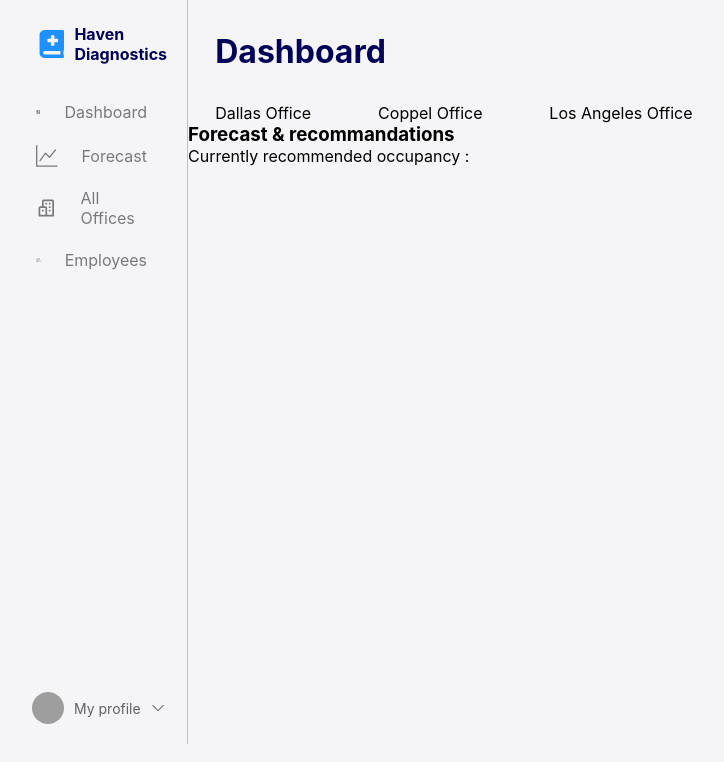
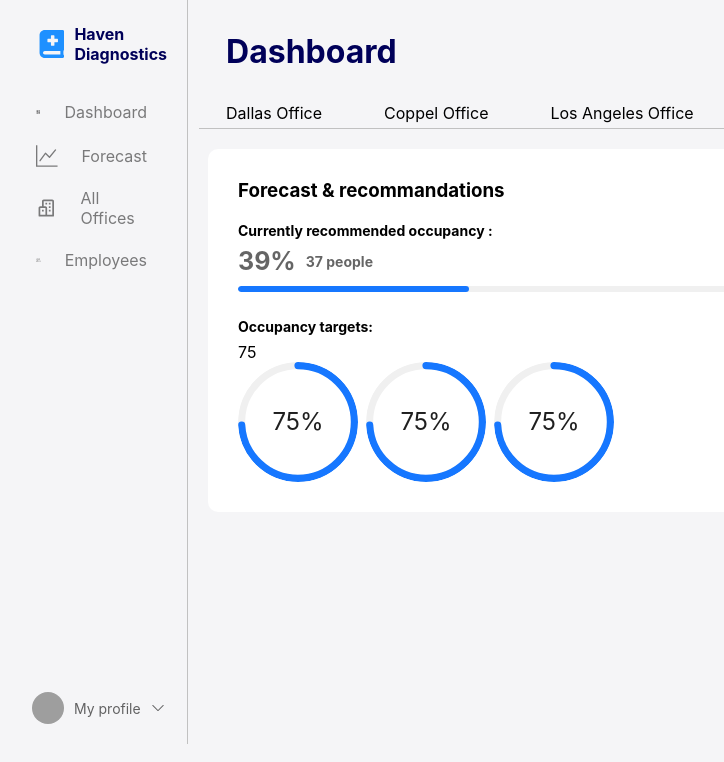
Before and after one commit to MuhammedSafarov/Dashboard, a React (Create React App) app in the folder dashboard/: page / in a window 1280 px wide. Shown: the top 762 px of the page, without its empty margins (4-728 px from the left). Built offline with nearby package versions, Linux system fonts and the light colour scheme; grey boxes are pictures that could not be loaded.

Commit message:
Forecast added

```diff
--- a/dashboard/package.json
+++ b/dashboard/package.json
@@ -7,6 +7,7 @@
     "@testing-library/jest-dom": "^5.17.0",
     "@testing-library/react": "^13.4.0",
     "@testing-library/user-event": "^13.5.0",
+    "antd": "^5.10.0",
     "react": "^18.2.0",
     "react-dom": "^18.2.0",
     "react-icons": "^4.11.0",
--- a/dashboard/src/components/Header/Header.scss
+++ b/dashboard/src/components/Header/Header.scss
@@ -1,7 +1,10 @@
 .header {
-  width: 100%;
+  width: 98%;
+  margin: 0 auto;
   padding-top: 2rem;
   padding-left: 1.7rem;
+  border-bottom: 1px solid rgb(193, 193, 193);
+  padding-bottom: 5px;
   h1 {
     color: rgb(0, 0, 89);
   }
--- a/dashboard/src/components/Recommendation/Recommendation.jsx
+++ b/dashboard/src/components/Recommendation/Recommendation.jsx
@@ -1,11 +1,29 @@
 import React from "react";
 import "./Recommendation.scss";
+import { Progress, Space } from "antd";
 
 const Recommendation = () => {
   return (
     <div className="recommendation-container">
       <h3>Forecast & recommandations</h3>
-      <p>Currently recommended occupancy :</p>
+      <p className="occupancy heading">Currently recommended occupancy :</p>
+      <div className="percentage">
+        <p className="percent">39%</p>
+        <p className="people-count">37 people</p>
+      </div>
+      <Progress percent={39} showInfo={false} size="small" />
+      <div className="target-container">
+        <p className="heading target">Occupancy targets:</p>
+        <div className="count">
+          <div id="number">75</div>
+          <div className="dropdown"></div>
+        </div>
+      </div>
+      <Space wrap>
+        <Progress type="circle" percent={75} strokeColor={"yellow-green"} />
+        <Progress type="circle" percent={75} strokeColor={"yellow-green"} />
+        <Progress type="circle" percent={75} strokeColor={"yellow-green"} />
+      </Space>
     </div>
   );
 };
--- a/dashboard/src/components/Recommendation/Recommendation.scss
+++ b/dashboard/src/components/Recommendation/Recommendation.scss
@@ -0,0 +1,31 @@
+.recommendation-container {
+  width: 60%;
+  background-color: white;
+  padding: 30px;
+  margin: 20px;
+  border-radius: 10px;
+  h3 {
+    margin-bottom: 20px;
+  }
+  .heading {
+    margin-bottom: 7px;
+    font-weight: bold;
+    font-size: 14px;
+  }
+  .percentage {
+    display: flex;
+    align-items: center;
+    opacity: 0.6;
+    font-weight: bold;
+    .percent {
+      font-size: 25px;
+    }
+    .people-count {
+      font-size: 14px;
+      margin-left: 10px;
+    }
+  }
+  .target {
+    margin-top: 20px;
+  }
+}
--- a/dashboard/src/components/Sidebar/Sidebar.jsx
+++ b/dashboard/src/components/Sidebar/Sidebar.jsx
@@ -42,7 +42,7 @@ const Sidebar = () => {
           src="https://www.its.ac.id/international/wp-content/uploads/sites/66/2020/02/blank-profile-picture-973460_1280.jpg"
           alt=""
         />
-        <div>My profile</div>
+        <div className='profile'>My profile</div>
         <BsChevronDown className="icon" />
       </div>
     </div>
--- a/dashboard/src/components/Sidebar/Sidebar.scss
+++ b/dashboard/src/components/Sidebar/Sidebar.scss
@@ -64,4 +64,8 @@
       font-size: 14px;
     }
   }
+  .sidebar-footer:hover {
+    cursor: pointer;
+    opacity: 1;
+  }
 }
```
Also changed, not shown: 1 other file (tests, documents, lock files or other folders).
